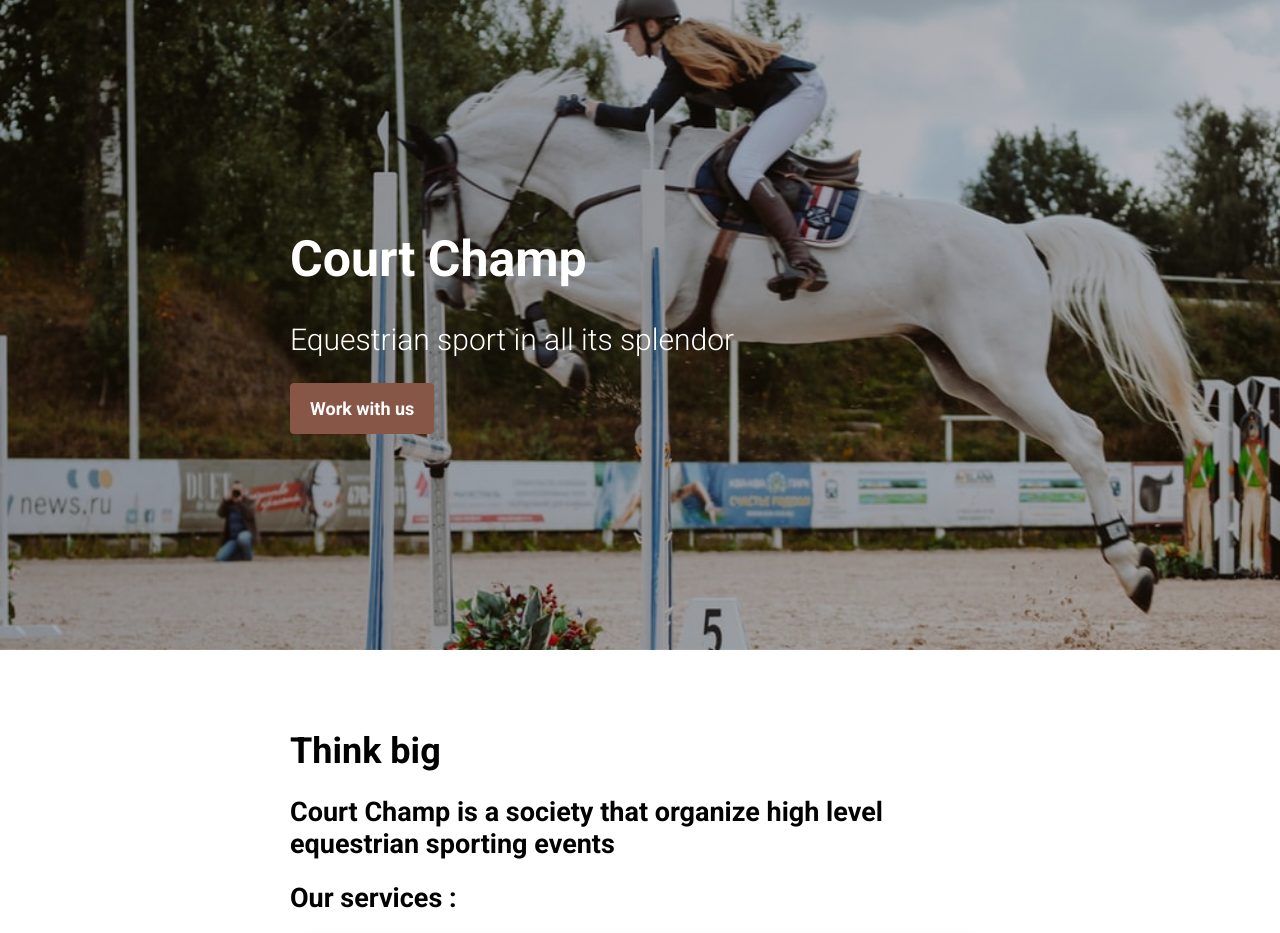
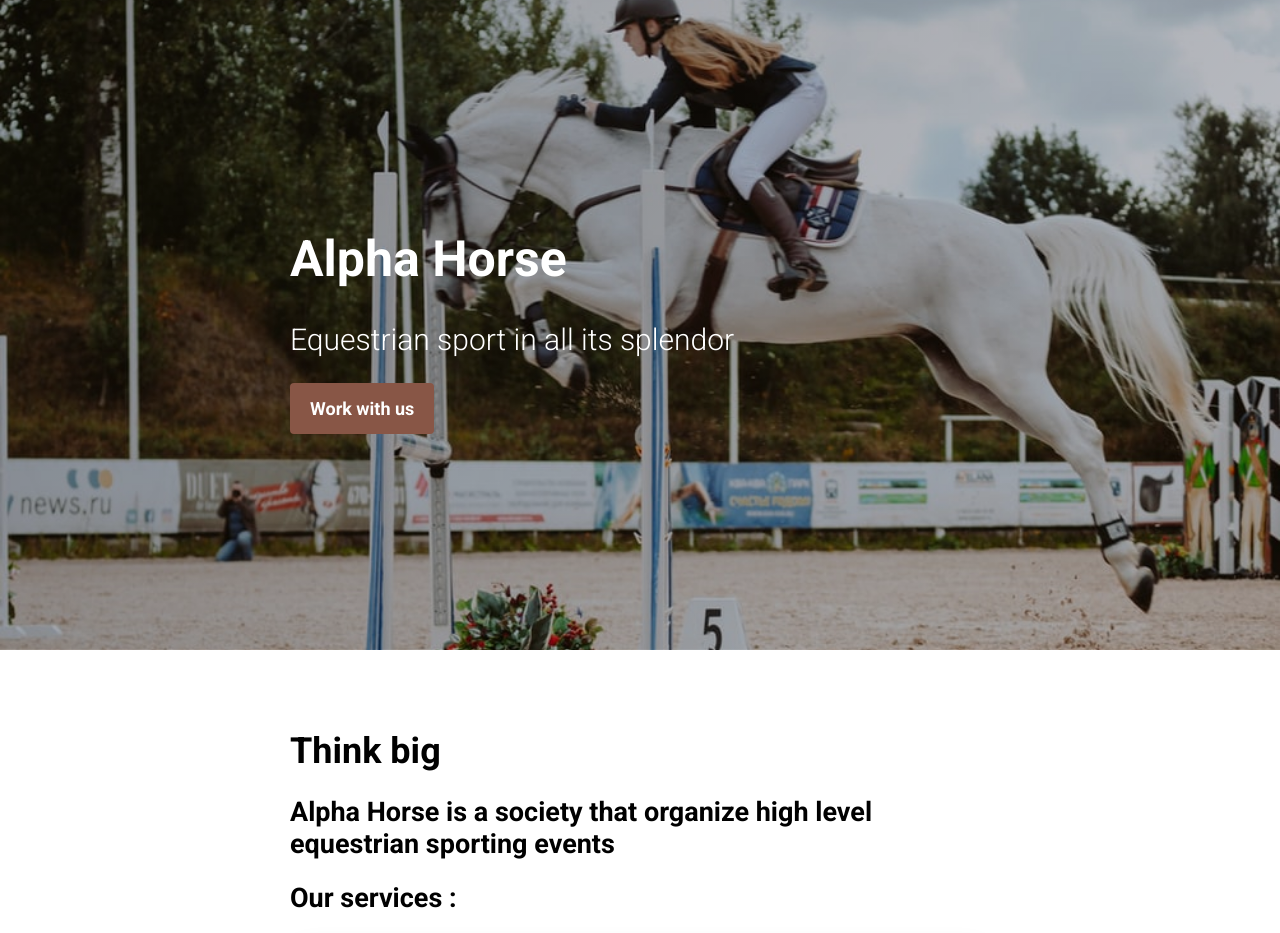
Before and after one commit to louwiz/Alpha-Horse, a plain HTML site: page index.html in a window 1280 px wide. Shown: the top 933 px of the page. Drawn offline with Linux system fonts and the light colour scheme; a script that the page names is missing.

Commit message:
Add files via upload

```diff
--- a/index.html
+++ b/index.html
@@ -1,7 +1,7 @@
 <!DOCTYPE html>
 <html>
   <head>
-    <title>Court Champ</title>
+    <title>Alpha Horse</title>
     <meta charset="utf-8">
     <link rel="stylesheet" href="css/style.css">
   </head>
@@ -9,7 +9,7 @@
 
     <div class="banner">
       <div class="container">
-         <h1> Court Champ </h1>
+         <h1> Alpha Horse </h1>
          <h2> Equestrian sport in all its splendor </h2>
          <a href="#apply-section" class="btn-blue">Work with us</a>
       </div>
@@ -19,7 +19,7 @@
 
       <div class="container">
         <h1> Think big </h1>
-        <h2> Court Champ is a society that organize high level equestrian sporting events</h2>
+        <h2> Alpha Horse is a society that organize high level equestrian sporting events</h2>
         <h2>Our services :</h2>
 
         <div class="cards ">
```
